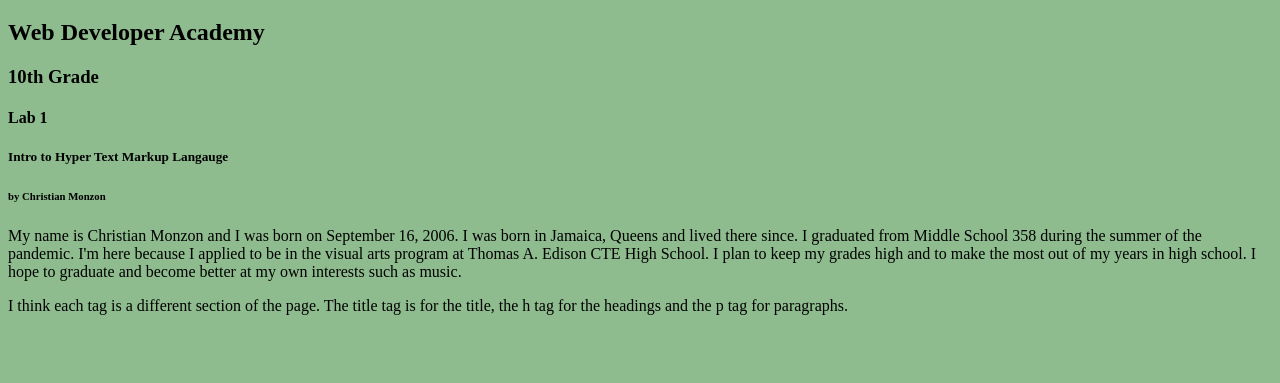
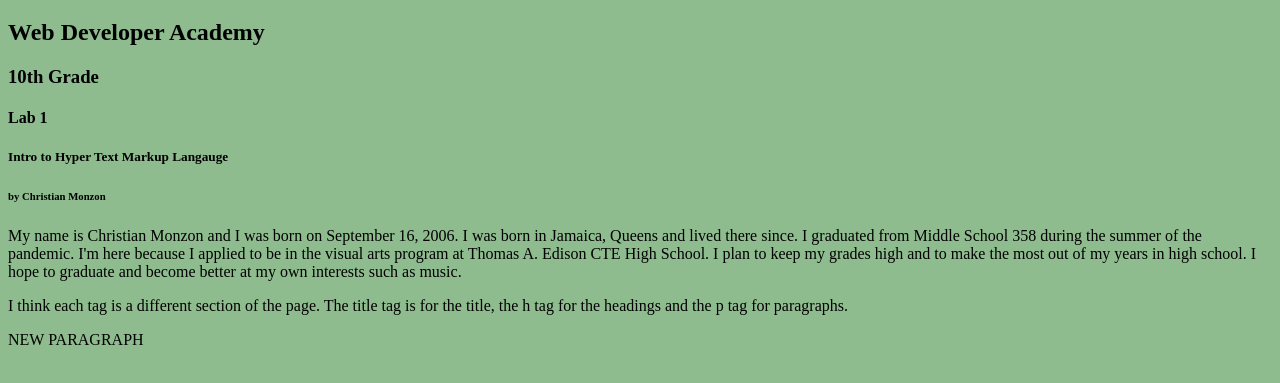
Before and after one commit to christianmonzon/WebAcademi2021, a plain HTML site: page labs/lab1/lab1.html in a window 1280 px wide. Shown: the part 277-660 px from the top of the page. Drawn offline with Linux system fonts and the light colour scheme.

Commit message:
added a new paragraph.

```diff
--- a/labs/lab1/lab1.html
+++ b/labs/lab1/lab1.html
@@ -45,4 +45,6 @@ klm<!--doctype html-->
 		<h6> by Christian Monzon</h6>
 		<p> My name is Christian Monzon and I was born on September 16, 2006. I was born in Jamaica, Queens and lived there since. I graduated from Middle School 358 during the summer of the pandemic. I'm here because I applied to be in the visual arts program at Thomas A. Edison CTE High School. I plan to keep my grades high and to make the most out of my years in high school. I hope to graduate and become better at my own interests such as music.
 		<p> I think each tag is a different section of the page. The title tag is for the title, the h tag for the headings and the p tag for paragraphs.
+
+<p>NEW PARAGRAPH</p>
 </html>
```
